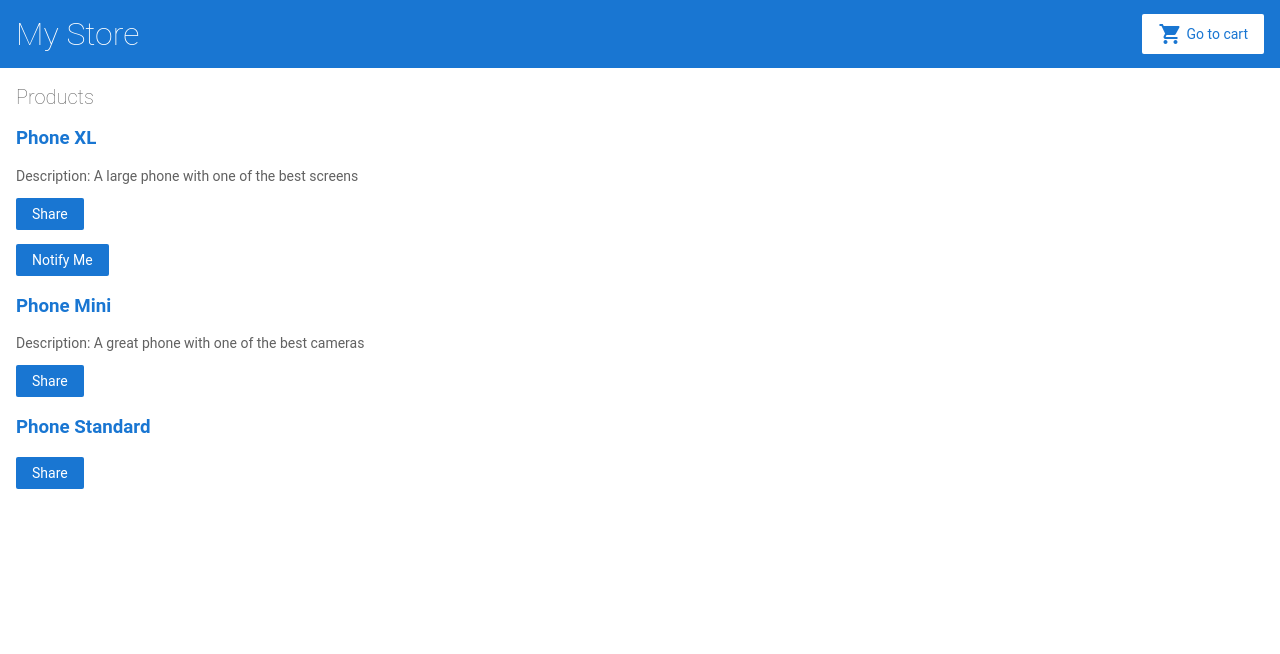
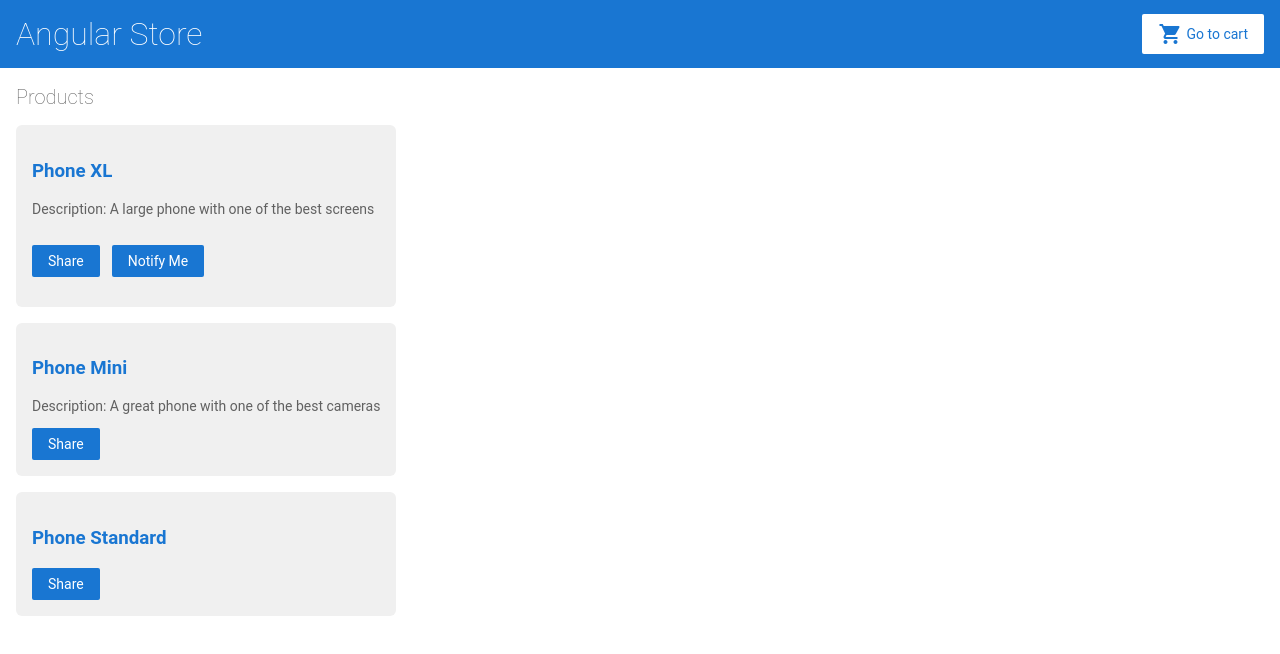
Before and after one commit to ethan-lamwah/angular-e-commerce-tutorial, an Angular app: page / in a window 1280 px wide. Shown: the top 654 px of the page. Built offline with nearby package versions, Linux system fonts and the light colour scheme.

Commit message:
Update Layout

```diff
--- a/src/app/product-list/product-list.component.html
+++ b/src/app/product-list/product-list.component.html
@@ -1,6 +1,6 @@
 <h2>Products</h2>
 
-<div *ngFor="let product of products">
+<div *ngFor="let product of products" class="product-card">
   <h3>
     <a
       [title]="product.name + ' details'"
@@ -11,12 +11,14 @@
   </h3>
   <p *ngIf="product.description">Description: {{ product.description }}</p>
 
-  <button type="button" (click)="share()">Share</button>
+  <div class="flex-group">
+    <button type="button" (click)="share()">Share</button>
 
-  <app-product-alerts
-    [product]="product"
-    (notify)="onNotify()"
-  ></app-product-alerts>
+    <app-product-alerts
+      [product]="product"
+      (notify)="onNotify()"
+    ></app-product-alerts>
+  </div>
 </div>
 <!--
 Copyright Google LLC. All Rights Reserved.
--- a/src/app/top-bar/top-bar.component.html
+++ b/src/app/top-bar/top-bar.component.html
@@ -1,5 +1,5 @@
 <a [routerLink]="['/']">
-  <h1>My Store</h1>
+  <h1>Angular Store</h1>
 </a>
 
 <a routerLink="/cart" class="button fancy-button"
--- a/src/styles.css
+++ b/src/styles.css
@@ -147,3 +147,23 @@ Copyright Google LLC. All Rights Reserved.
 Use of this source code is governed by an MIT-style license that
 can be found in the LICENSE file at https://angular.io/license
 */
+
+
+/* Add-on Styles by Ethan */
+.flex-group {
+  display: flex;
+  align-items: center;
+}
+
+.flex-group > :not([hidden]) ~ :not([hidden]) {
+  margin-right: .75rem;
+  margin-left: .75rem;
+}
+
+.product-card {
+  /* border: 1px solid #f0f0f0; */
+  border-radius: .375rem;
+  padding: 1rem;
+  margin-bottom: 1rem;
+  background-color: #f0f0f0;
+}
```
